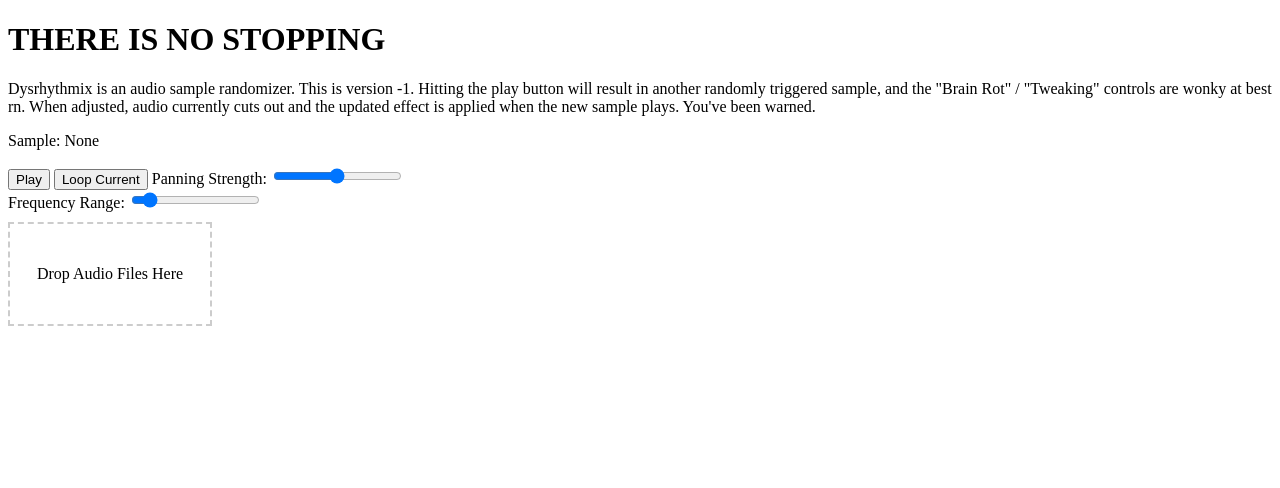
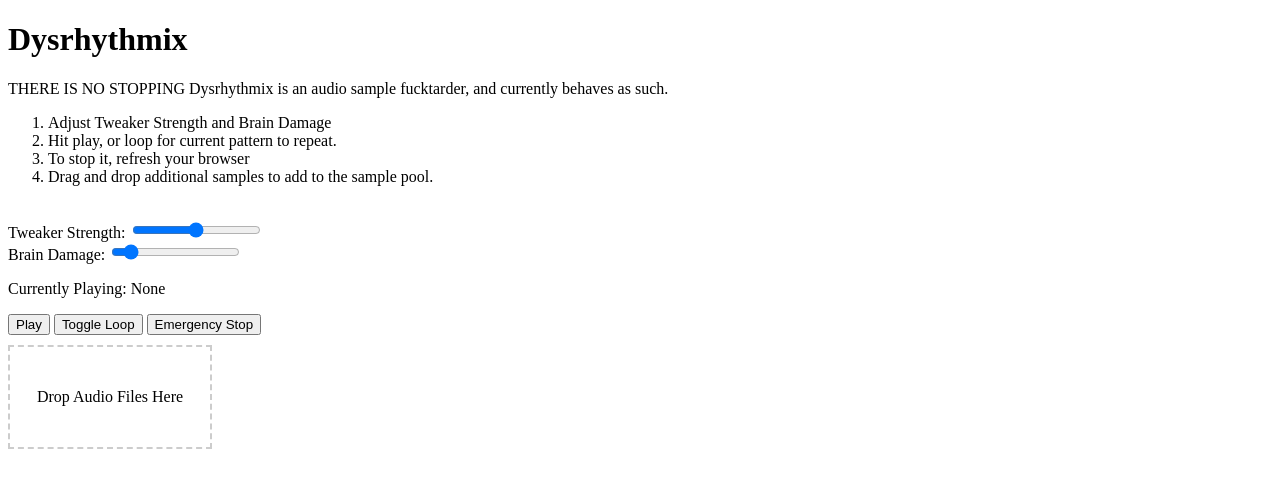
Before and after one commit to GASM-Media/Dysrhythmix, a plain HTML site: page index.html in a window 1280 px wide. Drawn offline with Linux system fonts and the light colour scheme.

Commit message:
Update index.html
bug fix for audio playback

```diff
--- a/index.html
+++ b/index.html
@@ -1,20 +1,36 @@
 <!DOCTYPE html>
 <html>
+
 <head>
     <title>Dysrhythmix</title>
 </head>
+
 <body>
-    <h1>THERE IS NO STOPPING</h1>
-    <p>Dysrhythmix is an audio sample randomizer. This is version -1. Hitting the play button will result in another randomly triggered sample, and the "Brain Rot" / "Tweaking" controls are wonky at best rn. When adjusted, audio currently cuts out and the updated effect is applied when the new sample plays. You've been warned. </p>
-    <p id="currentAudio">Sample: None</p>
-    <button id="playButton">Play</button>
-    <button id="loopButton">Loop Current</button>
 
-    <label for="panningSlider">Panning Strength:</label>
+    <h1>Dysrhythmix</h1>
+
+    <p>THERE IS NO STOPPING
+        Dysrhythmix is an audio sample fucktarder, and currently behaves as such.</p>
+
+    <ol>
+        <li>Adjust Tweaker Strength and Brain Damage</li>
+        <li>Hit play, or loop for current pattern to repeat.</li>
+        <li>To stop it, refresh your browser</li>
+        <li>Drag and drop additional samples to add to the sample pool.</li>
+    </ol>
+
+    <br>
+    <label for="panningSlider">Tweaker Strength:</label>
     <input type="range" id="panningSlider" min="-1" max="1" step="0.01" value="0">
     <br>
-    <label for="frequencySlider">Frequency Range:</label>
+    <label for="frequencySlider">Brain Damage:</label>
     <input type="range" id="frequencySlider" min="0" max="20000" step="10" value="2000">
+
+    <p id="currentAudio">Currently Playing: None</p>
+
+    <button id="playButton">Play</button>
+    <button id="loopButton">Toggle Loop</button>
+    <button onclick="location.reload()">Emergency Stop</button>
 
     <div id="dropArea">Drop Audio Files Here</div>
 
@@ -76,7 +92,9 @@
 
         function playRandomAudio() {
             const playButton = document.getElementById('playButton');
+            console.log(playButton.disabled)
             playButton.disabled = true;
+            console.log(playButton.disabled)
 
             if (sourceNode) {
                 sourceNode.stop();
@@ -102,7 +120,7 @@
                         applyFrequencyPanning(); // Apply frequency-based panning to the audio
                         sourceNode.start();
                         currentAudioDisplay.textContent = `Currently Playing: ${randomAudioFile}`;
-                        playButton.disabled = false;
+
                     });
                 })
                 .catch(error => {
@@ -111,11 +129,6 @@
                 });
         }
 
-        function pauseAudio() {
-            if (sourceNode) {
-                sourceNode.stop();
-            }
-        }
 
         function toggleLoop() {
             isLooping = !isLooping;
@@ -151,8 +164,6 @@
         const playButton = document.getElementById('playButton');
         playButton.addEventListener('click', playRandomAudio);
 
-        const pauseButton = document.getElementById('pauseButton');
-        pauseButton.addEventListener('click', pauseAudio);
 
         const loopButton = document.getElementById('loopButton');
         loopButton.addEventListener('click', toggleLoop);
@@ -167,6 +178,19 @@
         frequencySlider.addEventListener('input', () => {
             applyFrequencyPanning();
         });
+
+
+
+        <!-- visualizer -->
+        function updateBackgroundColor(frequencyData) {
+            const body = document.body;
+            const maxFrequencyValue = Math.max(...frequencyData);
+
+            // Map the maximum frequency value to a color range
+            const colorValue = Math.floor((maxFrequencyValue / 255) * 360);
+            const hue = (colorValue + 120) % 360; // Offset for a more visually pleasing range
+            body.style.backgroundColor = `hsl(${hue}, 70%, 70%)`;
+        }
     </script>
 
     <style>
@@ -184,4 +208,5 @@
         }
     </style>
 </body>
+
 </html>
```
